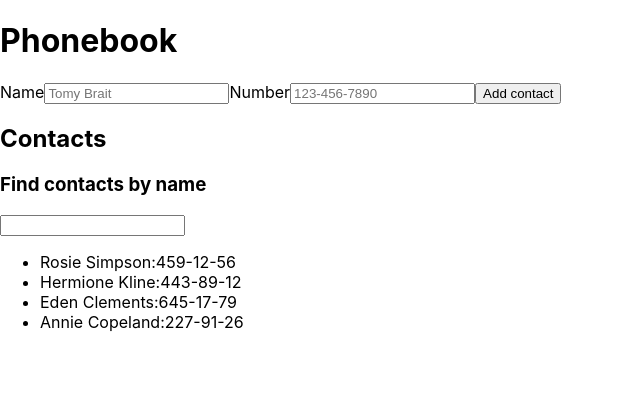
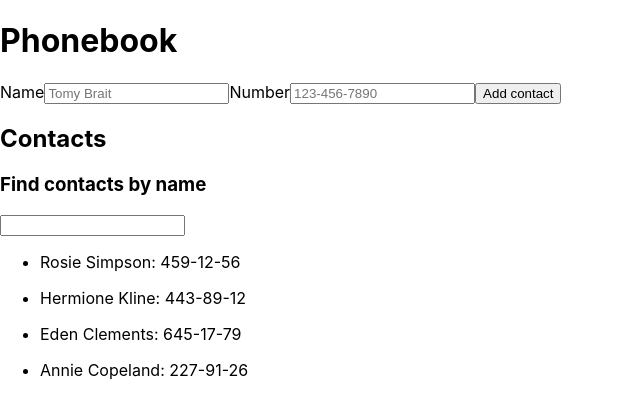
Before and after one commit to RuslanZahriadskyi/goit-react-hw-02-phonebook, a React (Create React App) app: page / in a window 1280 px wide. Shown: the top 418 px of the page, without its empty margins (0-640 px from the left). Built offline with nearby package versions, Linux system fonts and the light colour scheme.

Commit message:
fixed findContact

```diff
--- a/src/App.js
+++ b/src/App.js
@@ -24,30 +24,6 @@ class App extends Component {
   newContact = e => {
     const { name, value } = e.currentTarget;
     this.setState({ [name]: value });
-  };
-
-  findContact = e => {
-    const { filter, contacts } = this.state;
-    const { name, value } = e.currentTarget;
-    this.setState({ [name]: value });
-    contacts
-      .filter(el => {
-        const find = el.name.toLowerCase().indexOf(filter.toLowerCase());
-        // console.log(find);
-        return find === -1 ? false : true;
-      })
-      .map(el => (
-        <li key={uuidv4()}>
-          <p>
-            {el.name}: {el.number}
-          </p>
-          {/* <span>{el.name}:</span>
-          <span>{el.number}</span> */}
-        </li>
-      ));
-    // contacts.some(el => {
-    //   console.log(el.includes(filter));
-    // });
   };
 
   handelSubmit = event => {
@@ -113,16 +89,25 @@ class App extends Component {
               type="text"
               name="filter"
               value={filter}
-              onChange={this.findContact}
+              onChange={this.newContact}
             ></input>
           </label>
           <ul>
-            {contacts.map(el => (
-              <li key={uuidv4()}>
-                <span>{el.name}:</span>
-                <span>{el.number}</span>
-              </li>
-            ))}
+            {contacts
+              .filter(el => {
+                const findConact = el.name
+                  .toLowerCase()
+                  .indexOf(filter.toLowerCase());
+                console.log(findConact);
+                return findConact === -1 ? false : true;
+              })
+              .map(el => (
+                <li key={uuidv4()}>
+                  <p>
+                    {el.name}: {el.number}
+                  </p>
+                </li>
+              ))}
           </ul>
         </div>
       </div>
```
Also changed, not shown: 1 other file (tests, documents, lock files or other folders).
